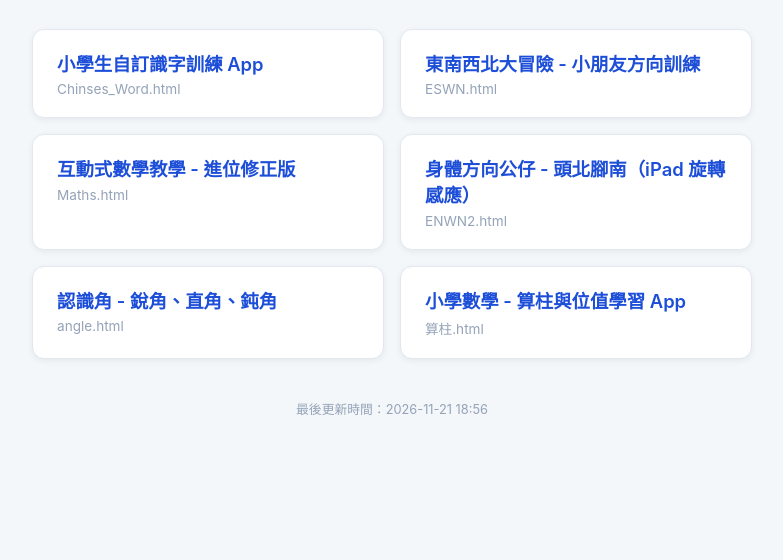
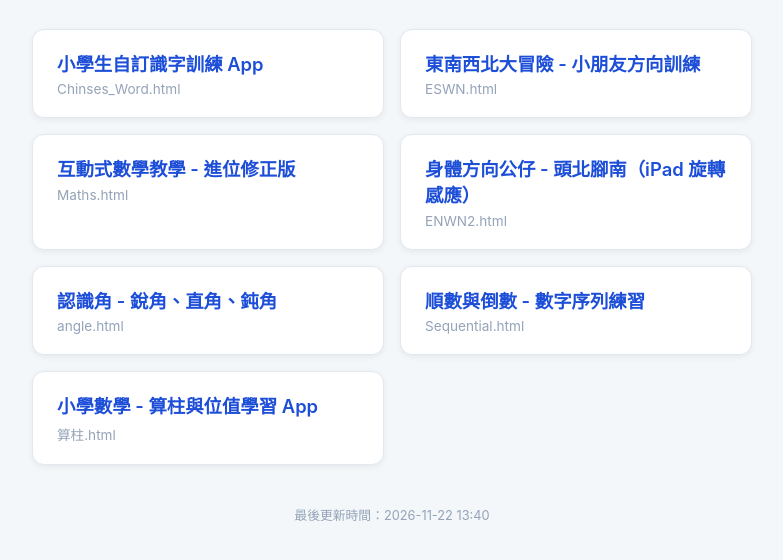
Before and after one commit to s961212/StudentLearning, a plain HTML site: page index.html in a window 1280 px wide. Shown: the part 140-700 px from the top of the page, without its empty margins (248-1031 px from the left). Drawn offline with Linux system fonts and the light colour scheme.

Commit message:
index.html 加入 Sequential.html 連結

```diff
--- a/index.html
+++ b/index.html
@@ -97,12 +97,17 @@
             <div class="card-title">認識角 - 銳角、直角、鈍角</div>
             <div class="card-path">angle.html</div>
         </a>
+
+        <a class="card" href="Sequential.html">
+            <div class="card-title">順數與倒數 - 數字序列練習</div>
+            <div class="card-path">Sequential.html</div>
+        </a>
         <a class="card" href="%E7%AE%97%E6%9F%B1.html">
             <div class="card-title">小學數學 - 算柱與位值學習 App</div>
             <div class="card-path">算柱.html</div>
         </a>
         </div>
-        <div class="footer">最後更新時間：2026-11-21 18:56</div>
+        <div class="footer">最後更新時間：2026-11-22 13:40</div>
     </div>
 </body>
 </html>
```
